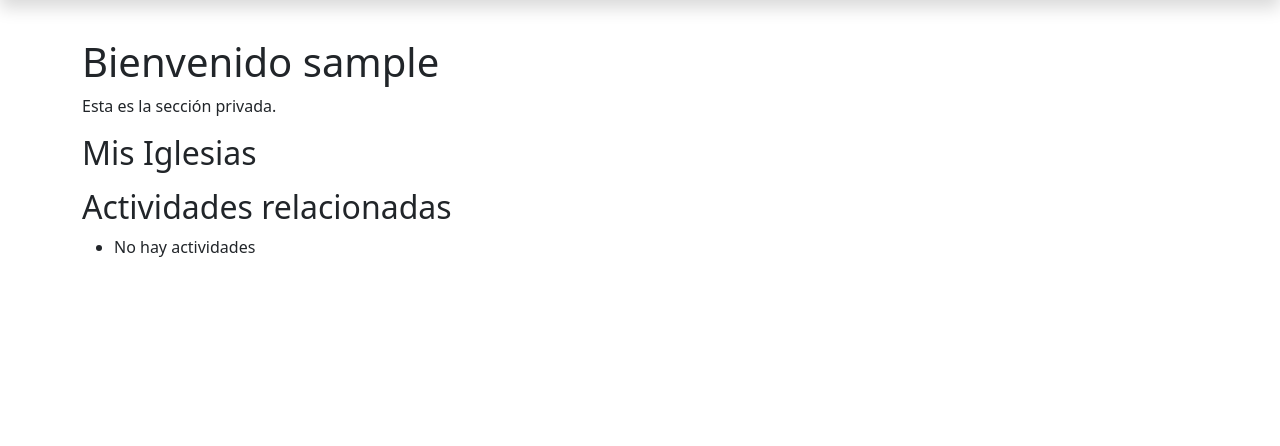
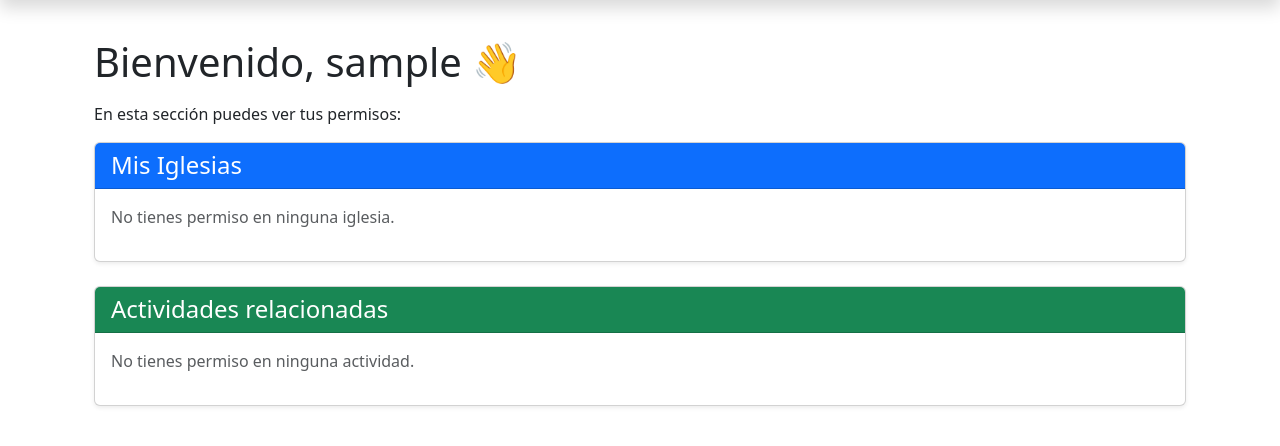
Before and after one commit to PanchoFJF/UCSE-2025-IW-TP-G7-Fornari_Gigon_Pluda, a Django app: page /dashboard/ in a window 1280 px wide. Shown: the part 56-502 px from the top of the page. Run offline with Django 5.2, Linux system fonts and the light colour scheme; the visitor is signed in with stand-in values (Sample User, id 1); data that the repository does not hold is empty; some libraries are stand-ins or nearby versions.

Commit message:
Update dashboard

```diff
--- a/parroquiaproject/sitio/templates/dashboard.html
+++ b/parroquiaproject/sitio/templates/dashboard.html
@@ -1,20 +1,52 @@
 {% extends "base.html" %}
+{% load static %}
+
 {% block content %}
-<h1>Bienvenido {{ user.username }}</h1>
-<p>Esta es la sección privada.</p>
-<h2>Mis Iglesias</h2>
-<ul>
+<div class="container mt-4">
+    <h1 class="mb-3">Bienvenido, {{ user.username }} 👋</h1>
+    <p>En esta sección puedes ver tus permisos:</p>
+
+    <!-- Mis Iglesias -->
+    <div class="card mb-4 shadow-sm">
+        <div class="card-header bg-primary text-white">
+            <h4 class="mb-0">Mis Iglesias</h4>
+        </div>
+        <div class="card-body">
+            {% if iglesias %}
+                <ul class="list-group list-group-flush">
                     {% for iglesia in iglesias %}
-    <li>{{ iglesia.nombre }}</li>
+                        <li class="list-group-item d-flex justify-content-between align-items-center">
+                            {{ iglesia.nombre }}
+                            <!-- Si querés, podés agregar un badge o icono -->
+                            <span class="badge bg-secondary rounded-pill">Permiso</span>
+                        </li>
                     {% endfor %}
                 </ul>
+            {% else %}
+                <p class="text-muted">No tienes permiso en ninguna iglesia.</p>
+            {% endif %}
+        </div>
+    </div>
 
-<h2>Actividades relacionadas</h2>
-<ul>
+    <!-- Actividades relacionadas -->
+    <div class="card mb-4 shadow-sm">
+        <div class="card-header bg-success text-white">
+            <h4 class="mb-0">Actividades relacionadas</h4>
+        </div>
+        <div class="card-body">
+            {% if actividades %}
+                <ul class="list-group list-group-flush">
                     {% for actividad in actividades %}
-    <li>{{ actividad.categoria }} - {{ actividad.dia }} {{ actividad.hora }} - {{ actividad.iglesia.nombre }}</li>
-  {% empty %}
-    <li>No hay actividades</li>
+                        <li class="list-group-item">
+                            <strong>{{ actividad.categoria }}</strong> - {{ actividad.dia }} {{ actividad.hora }}<br>
+                            <small class="text-muted">{{ actividad.iglesia.nombre }}</small>
+                        </li>
                     {% endfor %}
                 </ul>
+            {% else %}
+                <p class="text-muted">No tienes permiso en ninguna actividad.</p>
+            {% endif %}
+        </div>
+    </div>
+</div>
 {% endblock %}
```
Lines whose indentation alone changed are shown as unchanged.
